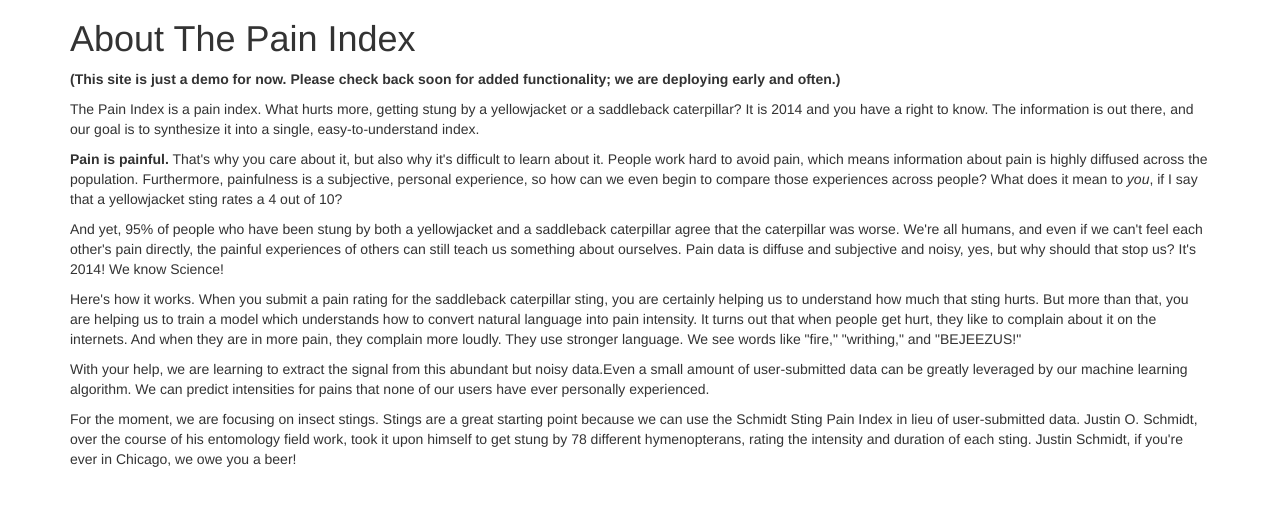
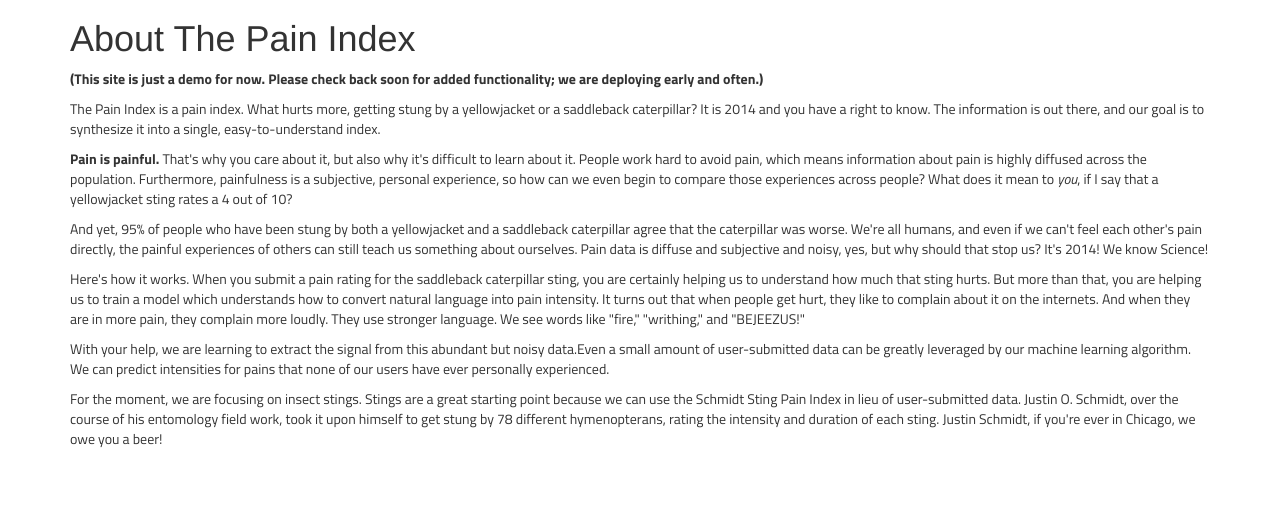
Before and after one commit to xanv/painindex, a Django app: page /about/ in a window 1280 px wide. Shown: the part 51-557 px from the top of the page. Run offline with Django 3.2, Linux system fonts and the light colour scheme; some libraries are stand-ins or nearby versions.

Commit message:
Add Titillium Web font to some headers and p

```diff
--- a/painindex/static/painindex/css/site.css
+++ b/painindex/static/painindex/css/site.css
@@ -15,7 +15,7 @@
   .full-width h1, .full-width h2, .full-width h3, .full-width h4 {
     text-align: center;
     color: black;
-    font-family: Helvetica; }
+    font-family: 'Titillium Web', Helvetica; }
   .full-width h1 {
     padding: .3em 0 0 0;
     font-size: 6em; }
@@ -24,6 +24,9 @@
     font-variant: small-caps;
     color: black;
     font-weight: bold; }
+
+p {
+  font-family: 'Titillium Web'; }
 
 #funfact {
   position: relative; }
@@ -98,7 +101,7 @@
     margin: auto; }
   #index_col #index {
     width: 50px;
-    background: linear-gradient(#600000, #ff0d00, #ff0d00, #ff5c00, #ffa200);
+    background: linear-gradient(#600000, #FF0D00, #FF0D00, #FF5C00, #FFA200);
     position: relative; }
   #index_col h3 {
     margin: 1em;
@@ -112,3 +115,5 @@
 
 .featurette-divider {
   margin: 80px 0; }
+
+/*# sourceMappingURL=site.css.map */
--- a/painindex/static/painindex/sass/site.scss
+++ b/painindex/static/painindex/sass/site.scss
@@ -26,7 +26,7 @@
   h1, h2, h3, h4 {
     text-align: center;
     color: black;
-    font-family: Helvetica;
+    font-family: 'Titillium Web', Helvetica;
   }
 
   h1 {
@@ -44,7 +44,10 @@
 
   }
 
+}
 
+p {
+  font-family: 'Titillium Web';
 }
 
 #funfact {
```
Also changed, not shown: 1 other file.
